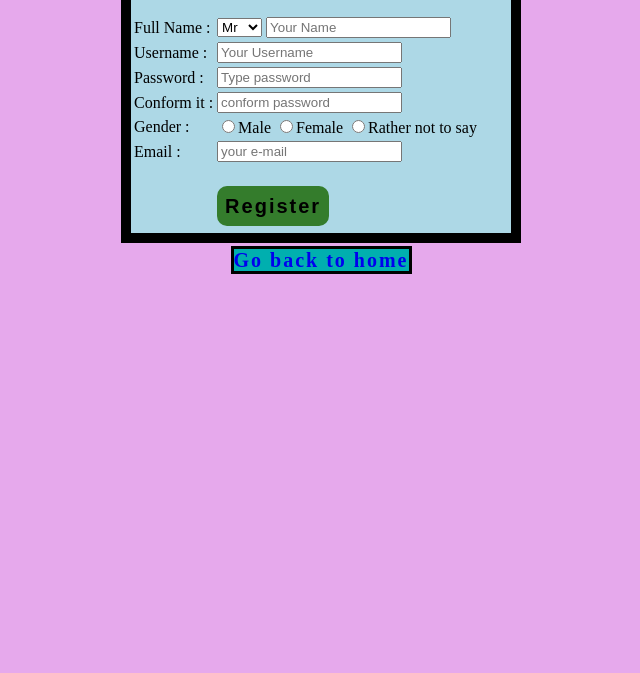
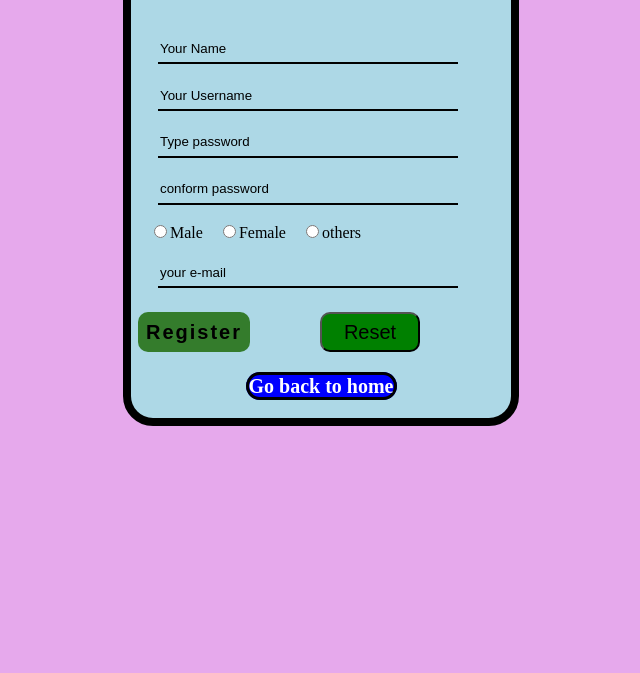
Before and after one commit to frincave/frincave, a plain HTML site: page login.html in a window 1280 px wide. Shown: the part 127-800 px from the top of the page, without its empty margins (319-959 px from the left). Drawn offline with Linux system fonts and the light colour scheme.

Commit message:
Update login.html

```diff
--- a/login.html
+++ b/login.html
@@ -7,22 +7,24 @@
     .border {
       background-color: lightblue;
       text-align: center;
-      width: 380px; height: 300px;
+      width: 380px; height: 400pxpx;
       margin: 50px auto;
-      border: 10px solid #000000;
+      border: 8px solid #000000;
+      border-radius: 30px;
     }
-     a{
-               background: #00AFAF;
+     a.back{
+               background: blue;
                border-color: #000000;
+               border-radius: 20px;
                border-style: solid;
-               colour: #fff;
+               color: #fff;
                font-size: 20px;
                font-weight: bold;
-               letter-spacing: 2px;
                height: 40px;
-               margin-top: 20px;
+               width: 100px;
+               margin-top: 30px;
     }
-    a:hover {
+    a.back:hover {
 
       background-color: yellow;
       cursor: pointer;
@@ -36,12 +38,61 @@
     }
     </style>
     <style>
+    input.inp{
+       height: 30px;
+       width: 300px;
+       border: transparent;
+       border-style: none;
+       border-bottom: 2px solid black;
+       background-color: transparent;
+      margin-top: 4%;
+      margin-left: 20px;
+
+    }
+
+    input.gender{
+       margin-top: 5%;
+       margin-left: 5%;
+
+
+    }
+    select.loo{
+      border-style: none;
+      border: transparent;
+      border-bottom: 2px solid black;
+      height: 20px;
+      width: 30px;
+
+    }
+    input.reset{
+     height: 40px;
+     width: 100px;
+     margin-left: 70px;
+     background-color: green;
+     font-size: 20px;
+     border-radius: 10px;
+}
+
+::placeholder{
+   color:#000000;
+   font: 10px;
+
+}
+
+input.reset:hover{
+   background-color: #00AFAF;
+   cursor: pointer;
+
+}
+
+
         h1{
                    background-color:DodgerBlue;
                    border-radius: 50px;
                    height: 50px;
                    width: 180px;
                    text-align: center;
+                   border-style: solid;
                    border-color: black;
   }
     </style>
@@ -84,49 +135,45 @@
      <form method="post" class="contact-form">
       <table style="float:center">
         <tr>
-        <td>Full Name :</td>
+        <td></td>
         <td>
-         <select>
-          <option>Mr</option>
-          <option>Mrs</option>
-         </select>
-         <input type="text" class="name" placeholder="Your Name" required>
+         <input type="text" class="inp" placeholder="Your Name" required>
         </td>
        </tr>
        <tr>
-        <td>Username :</td>
-        <td><input type="text" class="username" placeholder="Your Username" required></td>
+        <td></td>
+        <td><input type="text" class="inp" placeholder="Your Username" required></td>
        </tr>
        <tr>
-        <td>Password :</td>
-        <td><input type="password" class="password" placeholder="Type password" required></td>
+        <td></td>
+        <td><input type="password" id="pw" class="inp" placeholder="Type password" required></td>
        </tr>
        <tr>
-        <td>Conform it :</td>
-        <td><input type="password" placeholder="conform password"></td>
+        <td></td>
+        <td><input type="password" id="pw" class="inp" placeholder="conform password"></td>
        </tr>
        <tr>
-        <td>Gender :</td>
+        <td></td>
     <div class="radio">
        <td>
-          <input type="radio" class="gender" name="gender">Male</input>
+          <input type="radio" class="gender" name="gender" >Male</input>
           <input type="radio" class="gender" name="gender">Female</input>
-          <input type="radio" class="gender" name="gender">Rather not to say</input>
+          <input type="radio" class="gender" name="gender">others</input>
         </td></div>
        </tr>
        <tr>
-        <td>Email :</td>
-        <td><input type="email" class="email" placeholder="your e-mail" required></td>
+        <td></td>
+        <td><input type="email" class="inp" placeholder="your e-mail" required></td>
        </tr>
        <tr>
         <td></td>
-        <td><input type="submit" class="form-control submit" value="Register"></td>
+        <td><input type="submit" class="form-control submit" value="Register"><input type="reset" class="reset"></input></td>
         <td></td>
        </tr>
       </table>
      </form>
     <h2>
-      <a href="index.html" style="text-decoration: none;"> Go back to home </a></div></h2>
+      <a href="index.html" class="back" style="text-decoration: none;"> Go back to home </a></div></h2>
     </center>
     </body>
   <script src=
```
